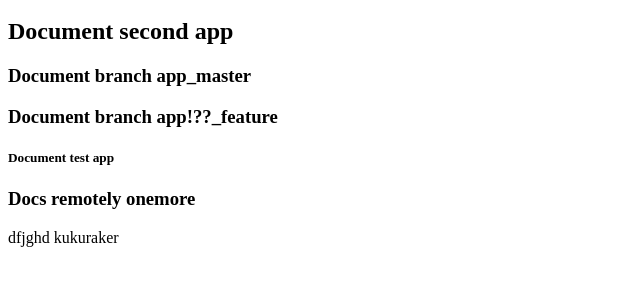
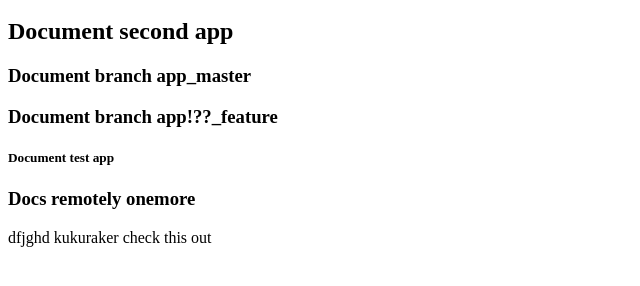
Before and after one commit to beersheva2021AlexanderGavrilov/frontend, a plain HTML site: page index.html in a window 1280 px wide. Shown: the part 48-334 px from the top of the page, without its empty margins (0-640 px from the left). Drawn offline with Linux system fonts and the light colour scheme.

Commit message:
bullshit3

```diff
--- a/index.html
+++ b/index.html
@@ -17,5 +17,6 @@
 </body>
 dfjghd
 kukuraker
+check this out
 
 </html>
```
